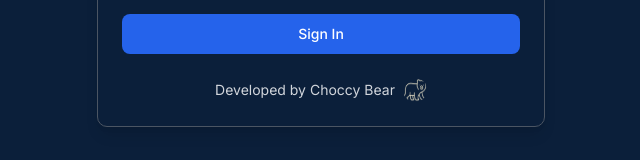
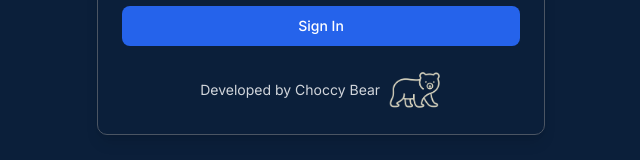
Before and after one commit to jeremypopulin/Fluxly, a React (Vite) app: page /login in a window 1280 px wide. Shown: the part 527-687 px from the top of the page, without its empty margins (319-959 px from the left). Built offline with nearby package versions, Linux system fonts and the light colour scheme.

Commit message:
Login footer: fix logo crop using object-contain and size adjustments

```diff
--- a/src/components/LoginForm.tsx
+++ b/src/components/LoginForm.tsx
@@ -51,7 +51,7 @@ const LoginForm: React.FC<LoginFormProps> = ({ onLogin }) => {
     <div className="min-h-screen bg-[#0B1F3A] flex items-center justify-center px-4 sm:px-6 lg:px-8 py-8">
       <Card className="w-full max-w-sm sm:max-w-md shadow-lg mx-2 bg-[#0B1F3A] border-gray-600">
         <CardHeader className="text-center">
-          {/* ⚠️ Fluxly logo remains unchanged */}
+          {/* Fluxly logo (unchanged) */}
           <div className="mx-auto mb-4">
             <Logo size="2xl" className="justify-center" />
           </div>
@@ -103,14 +103,15 @@ const LoginForm: React.FC<LoginFormProps> = ({ onLogin }) => {
             </Button>
           </form>
 
-          {/* Footer credit with local image in /public */}
+          {/* Footer credit with non-cropping logo */}
           <div className="mt-6 text-center">
-            <div className="flex items-center justify-center space-x-2 text-sm text-gray-300">
+            <div className="flex items-center justify-center gap-2 text-sm text-gray-300">
               <span>Developed by Choccy Bear</span>
               <img
                 src="/choccy-bear.png"
                 alt="Choccy Bear Logo"
-                className="h-6 w-6 rounded-full"
+                className="h-8 sm:h-10 object-contain"
+                style={{ maxWidth: '80px' }}
               />
             </div>
           </div>
```
